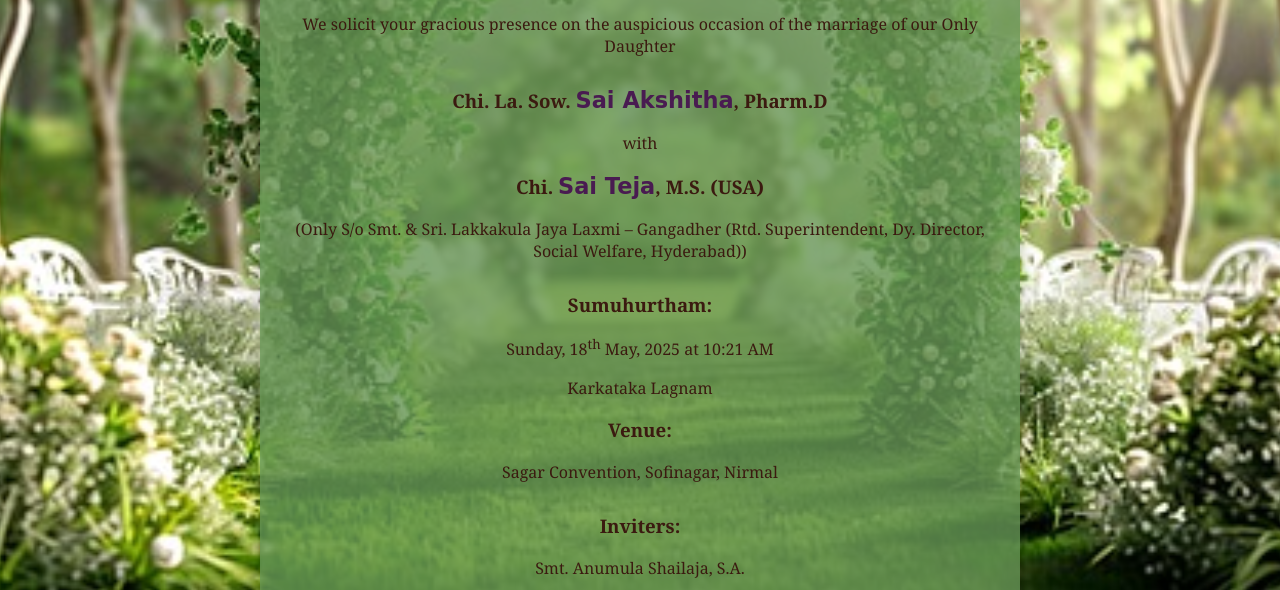
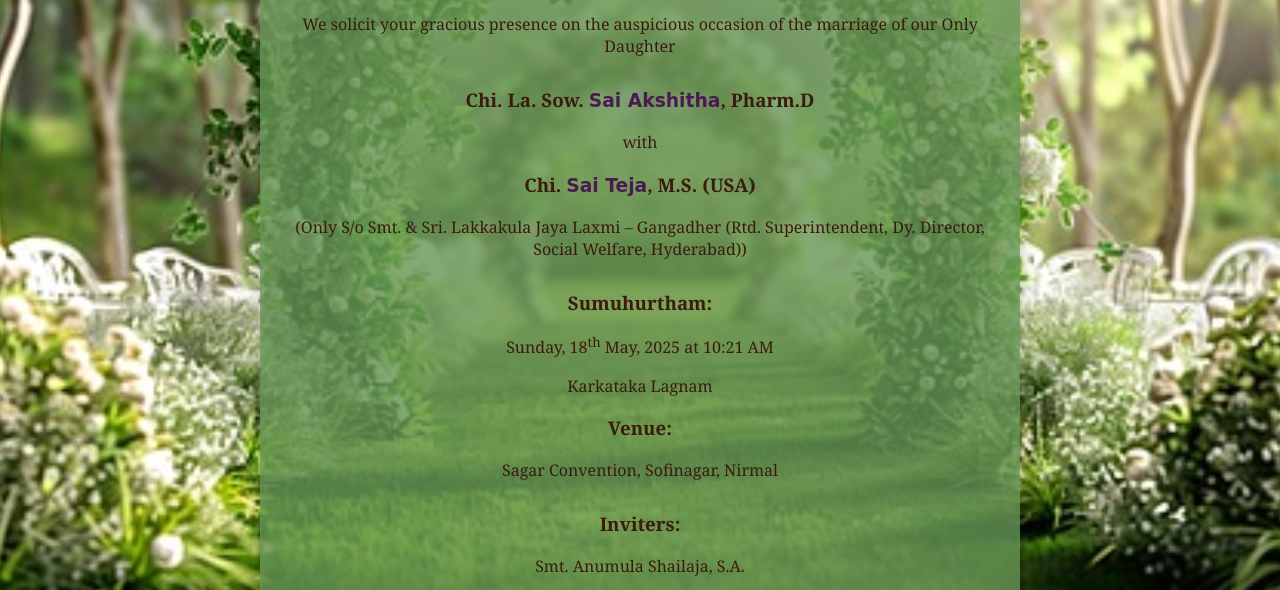
Before and after one commit to adarshanumula7/Wedding_Invitation, a plain HTML site: page index.html in a window 1280 px wide. Shown: the part 208-798 px from the top of the page. Drawn offline with Linux system fonts and the light colour scheme.

Commit message:
Update style.css

```diff
--- a/style.css
+++ b/style.css
@@ -37,7 +37,7 @@ body {
   .name {
     color: #491b51;
     font-family: 'Brush Script MT', cursive;
-    font-size: 1.2em;
+    font-size: 1.0em;
   }
 
   section {
```
